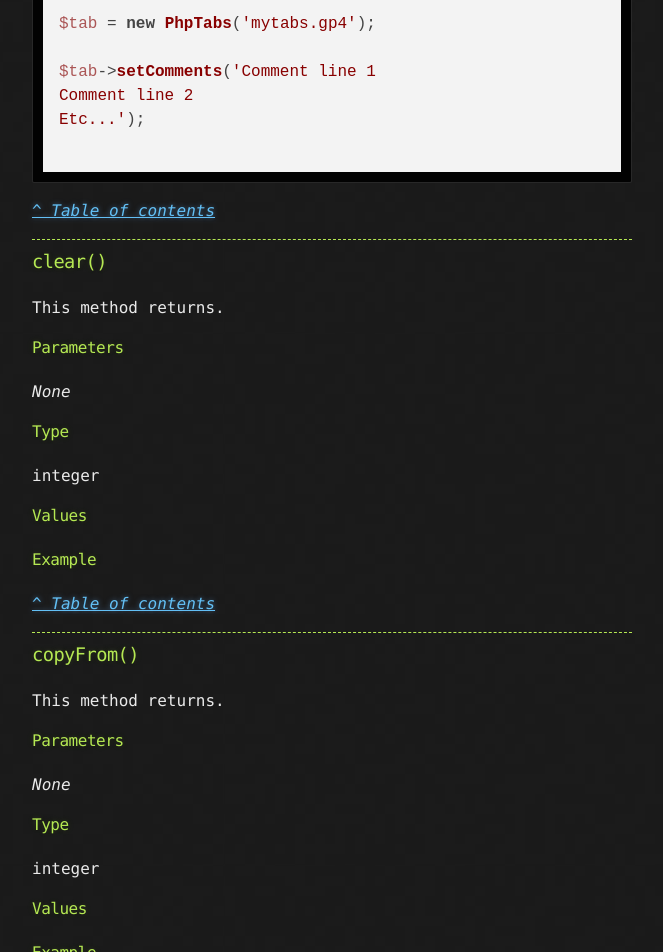
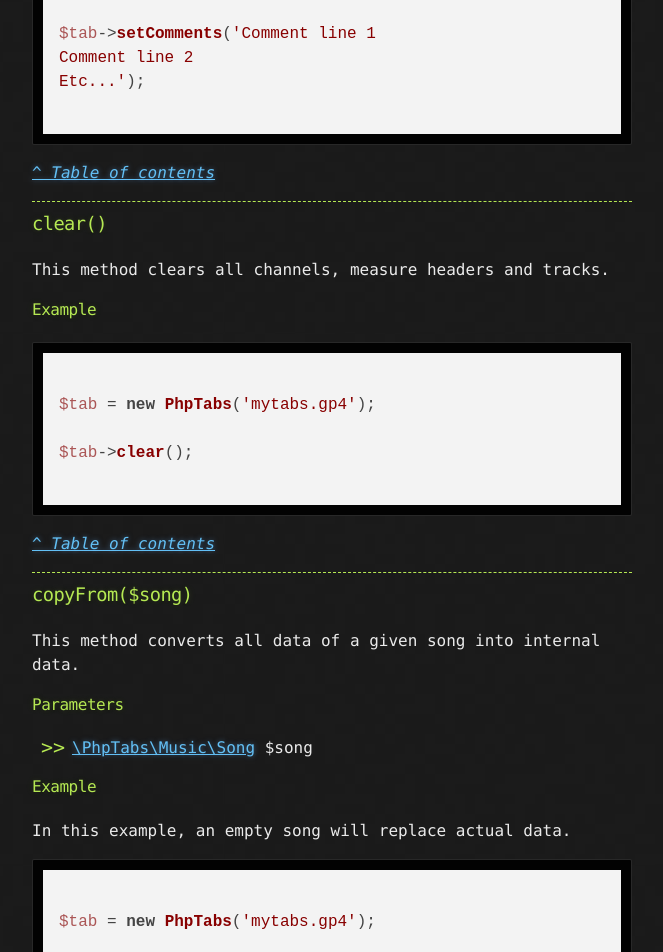
Before and after one commit to stdtabs/stdtabs.github.io, a Jekyll site: the page built from docs/music-song.md, in a window 1280 px wide and 1400 px high, scrolled down 23607 px. Shown: the top 952 px of the window, without its empty margins (308-971 px from the left). Built offline with Jekyll 4.4.1, drawn with Linux system fonts in a browser that asks for light colours; nearby versions of some CDN libraries; some of the changed text lies outside the part shown.

Commit message:
Add clear and copyFrom docs

````diff
--- a/docs/music-song.md
+++ b/docs/music-song.md
@@ -6,22 +6,6 @@ excerpt: API Music\Song usage
 ---
 
 # API: Music / Song
-
-Song has a special role. It's the root node of PhpTabs.
-
-You can access its methods by 2 ways:
-
-```php
-
-$tab = new PhpTabs('mytabs.gp4');
-
-// Directly
-$tab->method();
-
-// Getting the Song object
-$tab->getSong()->method();
-
-```
 
 ## Table of contents
 
@@ -71,15 +55,28 @@ $tab->getSong()->method();
 	- [setTranscriber()](#settranscribertranscriber)
 	- [setComments()](#setcommentscomments)
 	- [clear()](#clear)
-	- [copyFrom()](#copyfrom)
-
-- [Examples](#examples)
+	- [copyFrom()](#copyfromsong)
 
 ------------------------------------------------------------------------
 
 ## Parent container
 
-Song object has no parent container.
+As the Song object is the root node of PhpTabs, it has no parent
+container.
+
+You can access its methods by 2 ways:
+
+```php
+
+$tab = new PhpTabs('mytabs.gp4');
+
+// Directly
+$tab->method();
+
+// Getting the Song object
+$tab->getSong()->method();
+
+```
 
 ------------------------------------------------------------------------
 
@@ -1110,58 +1107,47 @@ Etc...');
 
 ------------------------------------------------------------------------
 
-
-
-
 ### clear()
 
-This method returns.
-
-#### Parameters
-
-_None_
-
-#### Type
-
-integer
-
-#### Values
-
+This method clears all channels, measure headers and tracks.
 
 #### Example
 
+```php
+
+$tab = new PhpTabs('mytabs.gp4');
+
+$tab->clear();
+
+```
 
 [_^ Table of contents_]({{ page.permalink }}#top)
 
 ------------------------------------------------------------------------
 
-### copyFrom()
+### copyFrom($song)
 
-This method returns.
+This method converts all data of a given song into internal data.
 
 #### Parameters
 
-_None_
-
-#### Type
-
-integer
-
-#### Values
-
+- [\PhpTabs\Music\Song](/music-song.html) $song
 
 #### Example
 
+In this example, an empty song will replace actual data.
+
+```php
+
+$tab = new PhpTabs('mytabs.gp4');
+
+$tab->copyFrom(new Song());
+
+```
 
 [_^ Table of contents_]({{ page.permalink }}#top)
 
 ------------------------------------------------------------------------
 
-## Examples
-
-_None_
-
-------------------------------------------------------------------------
-
 {% capture doc_url %}{{ site.github_doc_repository_url }}/docs/music-song.md{% endcapture %}
 {% include edit-doc-link.html %}
````
